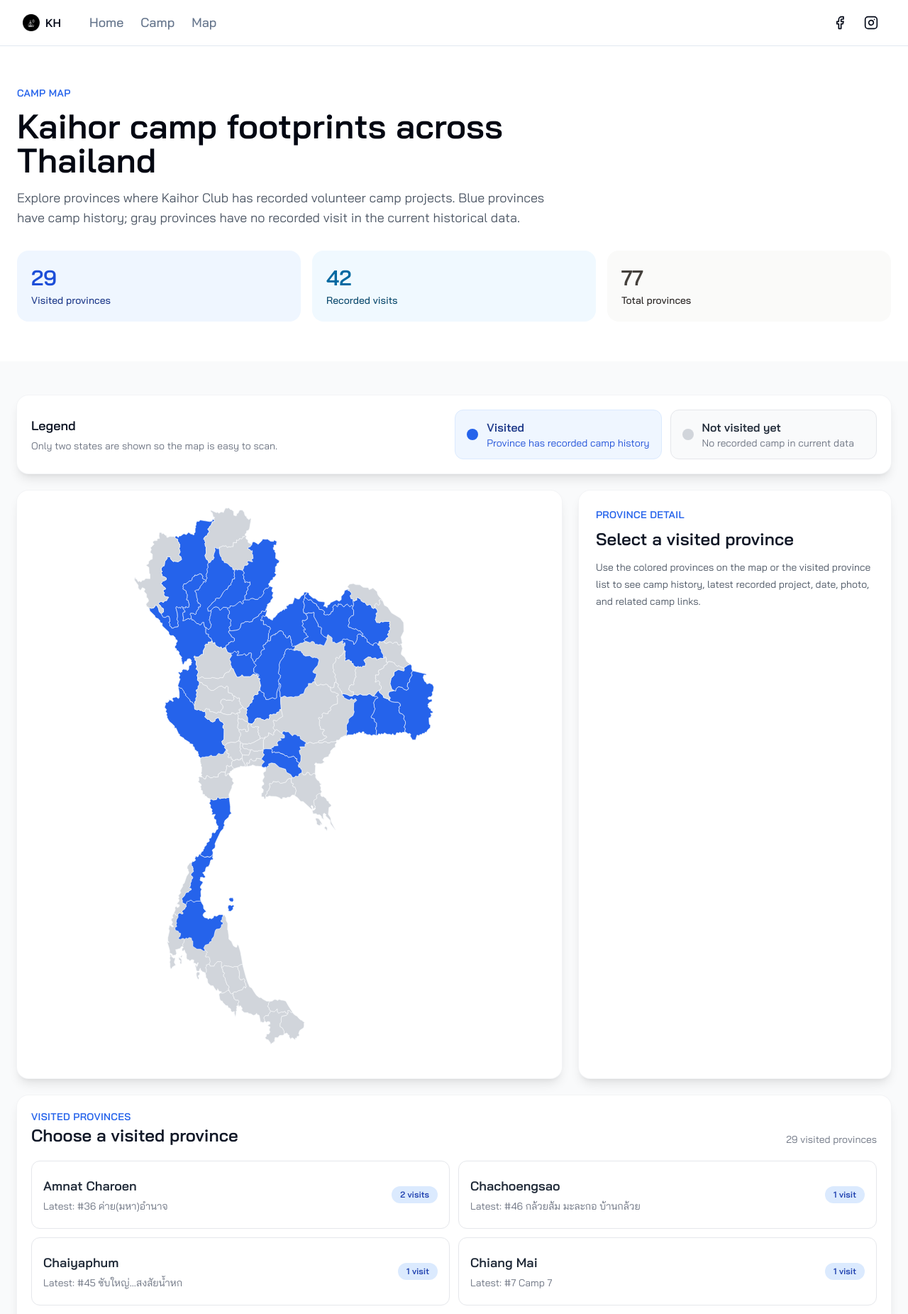
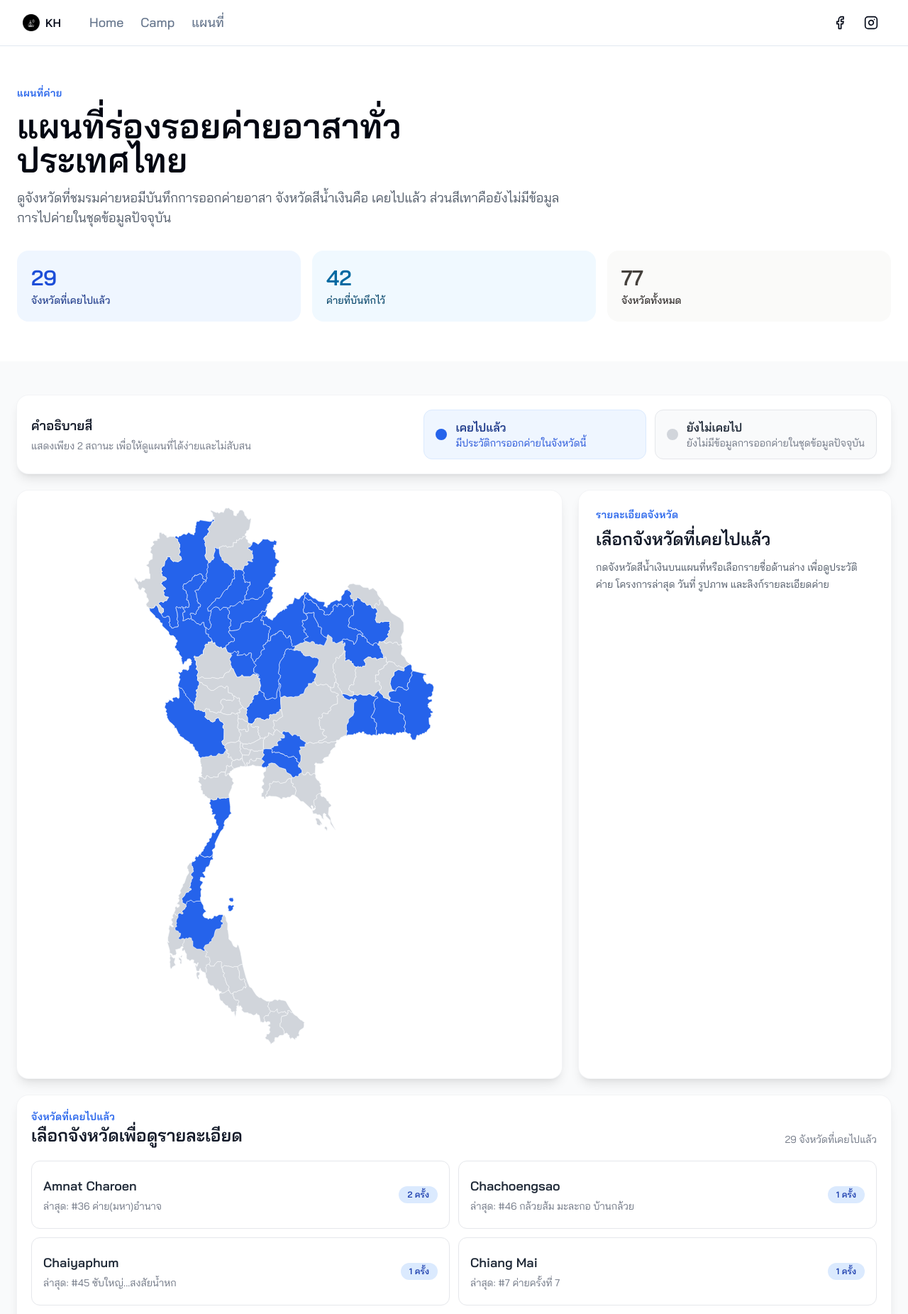
Before and after one commit to KH-Club/KHWebpage, a React (Vite) app: page /map in a window 1280 px wide. Shown: the top 1851 px of the page at 71% size. Built offline with nearby package versions, Linux system fonts and the light colour scheme.

Commit message:
feat(map): localize map and province details to Thai language

```diff
--- a/src/config/site.ts
+++ b/src/config/site.ts
@@ -18,7 +18,7 @@ export const siteConfig = {
 			href: "/camp",
 		},
 		{
-			title: "Map",
+			title: "แผนที่",
 			href: "/map",
 		},
 	],
--- a/src/pages/Mappage/components/ProvinceDetailPanel.tsx
+++ b/src/pages/Mappage/components/ProvinceDetailPanel.tsx
@@ -17,15 +17,14 @@ export const ProvinceDetailPanel = memo(function ProvinceDetailPanel({
 		return (
 			<aside className="rounded-2xl bg-white p-6 shadow-lg ring-1 ring-gray-100">
 				<p className="text-sm font-semibold uppercase tracking-wide text-blue-600">
-					Province detail
+					รายละเอียดจังหวัด
 				</p>
 				<h2 className="mt-2 text-2xl font-bold text-gray-900">
-					Select a visited province
+					เลือกจังหวัดที่เคยไปแล้ว
 				</h2>
 				<p className="mt-3 text-sm leading-6 text-gray-600">
-					Use the colored provinces on the map or the visited province list to
-					see camp history, latest recorded project, date, photo, and related
-					camp links.
+					กดจังหวัดสีน้ำเงินบนแผนที่หรือเลือกรายชื่อด้านล่าง เพื่อดูประวัติ ค่าย
+					โครงการล่าสุด วันที่ รูปภาพ และลิงก์รายละเอียดค่าย
 				</p>
 			</aside>
 		)
@@ -37,14 +36,14 @@ export const ProvinceDetailPanel = memo(function ProvinceDetailPanel({
 				<div className="relative h-52">
 					<LazyImage
 						src={summary.imageSrc}
-						alt={`${summary.provinceName} camp photo`}
+						alt={`${summary.provinceName} รูปค่ายอาสา`}
 						wrapperClassName="absolute inset-0"
 						className="h-full w-full object-cover"
 					/>
 					<div className="absolute inset-0 bg-gradient-to-t from-black/60 to-transparent" />
 					<div className="absolute inset-x-4 bottom-4">
 						<span className="inline-flex rounded-full bg-blue-600 px-3 py-1 text-xs font-semibold text-white shadow">
-							Visited province
+							เคยไปแล้ว
 						</span>
 						<h2 className="mt-2 text-3xl font-bold text-white">
 							{summary.provinceName}
@@ -57,11 +56,10 @@ export const ProvinceDetailPanel = memo(function ProvinceDetailPanel({
 				<div className="flex items-start justify-between gap-4">
 					<div>
 						<p className="text-sm font-semibold uppercase tracking-wide text-blue-600">
-							{summary.visitCount} recorded{" "}
-							{summary.visitCount === 1 ? "visit" : "visits"}
+							บันทึกไว้ {summary.visitCount} ครั้ง
 						</p>
 						<h3 className="mt-1 text-xl font-bold text-gray-900">
-							Latest: {summary.latestVisit.name}
+							ล่าสุด: {summary.latestVisit.name}
 						</h3>
 					</div>
 					<button
@@ -69,7 +67,7 @@ export const ProvinceDetailPanel = memo(function ProvinceDetailPanel({
 						onClick={onClearSelection}
 						className="rounded-full px-3 py-1 text-sm font-semibold text-gray-500 transition hover:bg-gray-100 hover:text-gray-900 focus:outline-none focus:ring-2 focus:ring-blue-500"
 					>
-						Clear
+						ล้างการเลือก
 					</button>
 				</div>
 
@@ -95,14 +93,14 @@ export const ProvinceDetailPanel = memo(function ProvinceDetailPanel({
 						to={summary.latestVisit.detailHref}
 						className="inline-flex items-center gap-2 rounded-lg bg-blue-600 px-4 py-2 text-sm font-semibold text-white transition hover:bg-blue-700 focus:outline-none focus:ring-2 focus:ring-blue-500 focus:ring-offset-2"
 					>
-						View latest camp
+						ดูรายละเอียดค่ายล่าสุด
 						<FiExternalLink className="h-4 w-4" />
 					</Link>
 				) : null}
 
 				<div>
 					<h4 className="text-sm font-semibold text-gray-900">
-						Recorded camps in this province
+						ค่ายที่บันทึกไว้ในจังหวัดนี้
 					</h4>
 					<ul className="mt-3 space-y-2">
 						{summary.visits.map((visit) => (
--- a/src/pages/Mappage/components/ThailandProvinceMap.tsx
+++ b/src/pages/Mappage/components/ThailandProvinceMap.tsx
@@ -38,10 +38,10 @@ export const ThailandProvinceMap = memo(function ThailandProvinceMap({
 				viewBox="0 0 1400 2500"
 				className="mx-auto block h-[64vh] min-h-[440px] w-full sm:h-[72vh] sm:min-h-[560px] xl:h-[780px] xl:max-h-[780px]"
 			>
-				<title id="thailand-map-title">Kaihor camp province map</title>
+				<title id="thailand-map-title">แผนที่จังหวัดที่ชมรมค่ายหอเคยไป</title>
 				<desc id="thailand-map-desc">
-					Interactive Thailand map. Visited provinces are blue and can be
-					selected. Unvisited provinces are gray.
+					แผนที่ประเทศไทยแบบโต้ตอบ จังหวัดสีน้ำเงินคือจังหวัดที่เคยไปและเลือก
+					ดูรายละเอียดได้ จังหวัดสีเทาคือยังไม่มีข้อมูลการไปค่าย
 				</desc>
 				{provinces.map((province) => {
 					const summary = visitedProvinceSummaryById.get(province.id)
@@ -65,7 +65,7 @@ export const ThailandProvinceMap = memo(function ThailandProvinceMap({
 							tabIndex={isVisited ? 0 : undefined}
 							aria-label={
 								summary
-									? `${summary.provinceName}: ${summary.visitCount} recorded camp visits`
+									? `${summary.provinceName}: มีบันทึกค่าย ${summary.visitCount} ครั้ง`
 									: undefined
 							}
 							aria-pressed={isVisited ? isSelected : undefined}
@@ -97,7 +97,7 @@ export const ThailandProvinceMap = memo(function ThailandProvinceMap({
 						>
 							<title>
 								{summary
-									? `${summary.provinceName}: ${summary.visitCount} visits`
+									? `${summary.provinceName}: ${summary.visitCount} ครั้ง`
 									: province.name}
 							</title>
 						</path>
--- a/src/pages/Mappage/components/VisitedProvinceList.tsx
+++ b/src/pages/Mappage/components/VisitedProvinceList.tsx
@@ -16,22 +16,23 @@ export const VisitedProvinceList = memo(function VisitedProvinceList({
 	return (
 		<section
 			aria-labelledby="visited-provinces-heading"
+			aria-label="รายชื่อจังหวัดที่เคยไปแล้ว"
 			className="rounded-2xl bg-white p-5 shadow-lg ring-1 ring-gray-100"
 		>
 			<div className="flex flex-col gap-2 sm:flex-row sm:items-end sm:justify-between">
 				<div>
 					<p className="text-sm font-semibold uppercase tracking-wide text-blue-600">
-						Visited provinces
+						จังหวัดที่เคยไปแล้ว
 					</p>
 					<h2
 						id="visited-provinces-heading"
 						className="text-2xl font-bold text-gray-900"
 					>
-						Choose a visited province
+						เลือกจังหวัดเพื่อดูรายละเอียด
 					</h2>
 				</div>
 				<p className="text-sm text-gray-500">
-					{summaries.length} visited provinces
+					{summaries.length} จังหวัดที่เคยไปแล้ว
 				</p>
 			</div>
 
@@ -44,11 +45,7 @@ export const VisitedProvinceList = memo(function VisitedProvinceList({
 							key={summary.provinceId}
 							type="button"
 							onClick={() => onSelectProvince(summary.provinceId)}
-							aria-label={`Select ${
-								summary.provinceName
-							} from visited province list, ${summary.visitCount} ${
-								summary.visitCount === 1 ? "visit" : "visits"
-							}`}
+							aria-label={`เลือกจังหวัด ${summary.provinceName} จากรายชื่อจังหวัดที่เคยไปแล้ว มีบันทึกค่าย ${summary.visitCount} ครั้ง`}
 							className={cn(
 								"flex min-h-24 flex-col gap-3 rounded-xl border px-4 py-4 text-left transition focus:outline-none focus:ring-2 focus:ring-blue-500 focus:ring-offset-2 sm:flex-row sm:items-center sm:justify-between",
 								isSelected
@@ -67,7 +64,7 @@ export const VisitedProvinceList = memo(function VisitedProvinceList({
 										isSelected ? "text-blue-50" : "text-gray-500",
 									)}
 								>
-									Latest: #{summary.latestVisit.campID}{" "}
+									ล่าสุด: #{summary.latestVisit.campID}{" "}
 									{summary.latestVisit.name}
 								</span>
 							</span>
@@ -79,8 +76,7 @@ export const VisitedProvinceList = memo(function VisitedProvinceList({
 										: "bg-blue-100 text-blue-800",
 								)}
 							>
-								{summary.visitCount}{" "}
-								{summary.visitCount === 1 ? "visit" : "visits"}
+								{summary.visitCount} ครั้ง
 							</span>
 						</button>
 					)
--- a/src/pages/Mappage/data/campMapData.ts
+++ b/src/pages/Mappage/data/campMapData.ts
@@ -154,15 +154,15 @@ export function getRegionForProvince(provinceId: string): CampMapRegion {
 }
 
 export function buildCampVisit(camp: CampData): CampVisit {
-	const name = camp.name || `Camp ${camp.campID}`
+	const name = camp.name || `ค่ายครั้งที่ ${camp.campID}`
 	const imageSrc = camp.imgSrc.find(Boolean)
 
 	return {
 		campID: camp.campID,
 		name,
-		date: camp.date || "Date not recorded",
-		location: camp.location || "Location details not recorded",
-		director: camp.director || "Director not recorded",
+		date: camp.date || "ยังไม่มีข้อมูลวันที่",
+		location: camp.location || "ยังไม่มีข้อมูลสถานที่",
+		director: camp.director || "ยังไม่มีข้อมูลผู้อำนวยค่าย",
 		imageSrc,
 		detailHref: Number.isFinite(camp.campID)
 			? `/camp/${camp.campID}`
@@ -213,7 +213,7 @@ export function buildProvinceSummaries(camps: CampData[]): ProvinceSummary[] {
 				visits,
 				visitCount: visits.length,
 				latestVisit,
-				description: `${latestVisit.location}. Latest recorded project: ${latestVisit.name}.`,
+				description: `${latestVisit.location} โครงการล่าสุดที่บันทึกไว้: ${latestVisit.name}`,
 				imageSrc: latestVisit.imageSrc ?? fallbackCampMapImage,
 			}
 		})
--- a/src/pages/Mappage/page.tsx
+++ b/src/pages/Mappage/page.tsx
@@ -48,15 +48,14 @@ const MapPage = () => {
 				<div className="container mx-auto px-6 py-10 sm:py-14">
 					<div className="max-w-3xl">
 						<p className="text-sm font-semibold uppercase tracking-wide text-blue-600">
-							Camp map
+							แผนที่ค่าย
 						</p>
 						<h1 className="mt-3 text-4xl font-bold text-gray-950 sm:text-5xl">
-							Kaihor camp footprints across Thailand
+							แผนที่ร่องรอยค่ายอาสาทั่วประเทศไทย
 						</h1>
 						<p className="mt-4 text-base leading-7 text-gray-600 sm:text-lg">
-							Explore provinces where Kaihor Club has recorded volunteer camp
-							projects. Blue provinces have camp history; gray provinces have no
-							recorded visit in the current historical data.
+							ดูจังหวัดที่ชมรมค่ายหอมีบันทึกการออกค่ายอาสา จังหวัดสีน้ำเงินคือ
+							เคยไปแล้ว ส่วนสีเทาคือยังไม่มีข้อมูลการไปค่ายในชุดข้อมูลปัจจุบัน
 						</p>
 					</div>
 
@@ -66,13 +65,13 @@ const MapPage = () => {
 								{visitedProvinceSummaries.length}
 							</p>
 							<p className="mt-1 text-sm font-medium text-blue-900">
-								Visited provinces
+								จังหวัดที่เคยไปแล้ว
 							</p>
 						</div>
 						<div className="rounded-2xl bg-sky-50 p-5">
 							<p className="text-3xl font-bold text-sky-700">{totalVisits}</p>
 							<p className="mt-1 text-sm font-medium text-sky-900">
-								Recorded visits
+								ค่ายที่บันทึกไว้
 							</p>
 						</div>
 						<div className="rounded-2xl bg-stone-50 p-5">
@@ -80,7 +79,7 @@ const MapPage = () => {
 								{provinces.length}
 							</p>
 							<p className="mt-1 text-sm font-medium text-stone-800">
-								Total provinces
+								จังหวัดทั้งหมด
 							</p>
 						</div>
 					</div>
@@ -89,32 +88,32 @@ const MapPage = () => {
 
 			<section className="container mx-auto px-6 py-8 sm:py-12">
 				<div
-					aria-label="Map legend"
+					aria-label="คำอธิบายแผนที่"
 					className="mb-6 rounded-2xl bg-white p-5 shadow-lg ring-1 ring-gray-100"
 				>
 					<div className="flex flex-col gap-4 lg:flex-row lg:items-center lg:justify-between">
 						<div>
-							<h2 className="text-lg font-bold text-gray-900">Legend</h2>
+							<h2 className="text-lg font-bold text-gray-900">คำอธิบายสี</h2>
 							<p className="mt-1 text-sm text-gray-500">
-								Only two states are shown so the map is easy to scan.
+								แสดงเพียง 2 สถานะ เพื่อให้ดูแผนที่ได้ง่ายและไม่สับสน
 							</p>
 						</div>
 						<div className="grid gap-3 sm:grid-cols-2 lg:min-w-[560px]">
 							<div className="flex items-center gap-3 rounded-xl border border-blue-100 bg-blue-50 px-4 py-3">
 								<span className="h-4 w-4 rounded-full bg-blue-600" />
 								<div>
-									<p className="font-semibold text-blue-900">Visited</p>
+									<p className="font-semibold text-blue-900">เคยไปแล้ว</p>
 									<p className="text-sm text-blue-700">
-										Province has recorded camp history
+										มีประวัติการออกค่ายในจังหวัดนี้
 									</p>
 								</div>
 							</div>
 							<div className="flex items-center gap-3 rounded-xl border border-gray-200 bg-gray-50 px-4 py-3">
 								<span className="h-4 w-4 rounded-full bg-gray-300" />
 								<div>
-									<p className="font-semibold text-gray-800">Not visited yet</p>
+									<p className="font-semibold text-gray-800">ยังไม่เคยไป</p>
 									<p className="text-sm text-gray-500">
-										No recorded camp in current data
+										ยังไม่มีข้อมูลการออกค่ายในชุดข้อมูลปัจจุบัน
 									</p>
 								</div>
 							</div>
```
Also changed, not shown: 1 other file (tests, documents, lock files or other folders).
